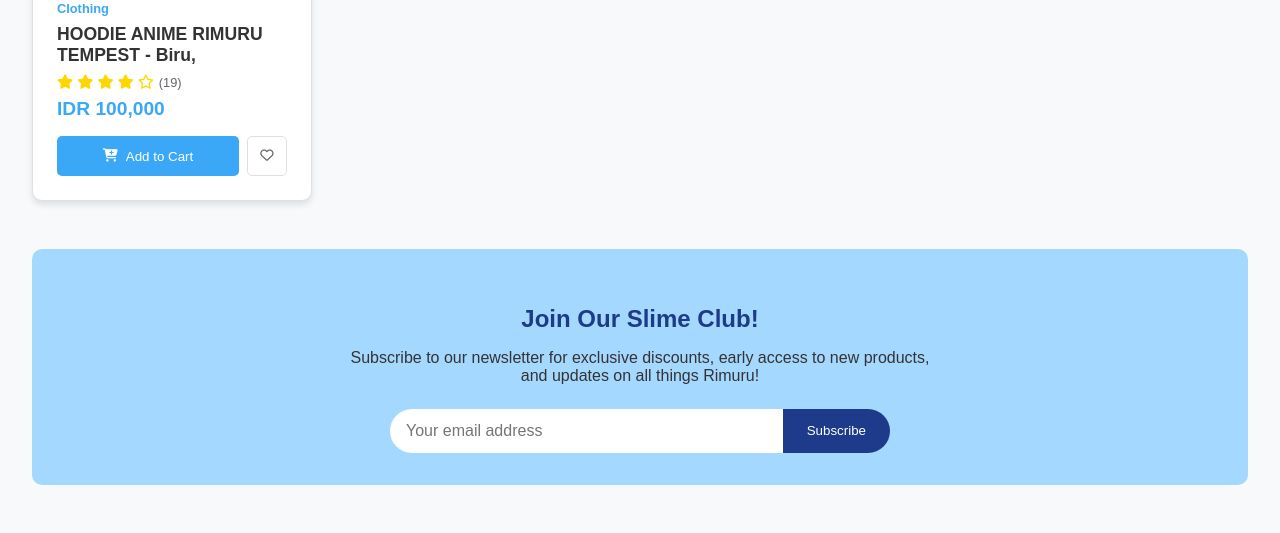
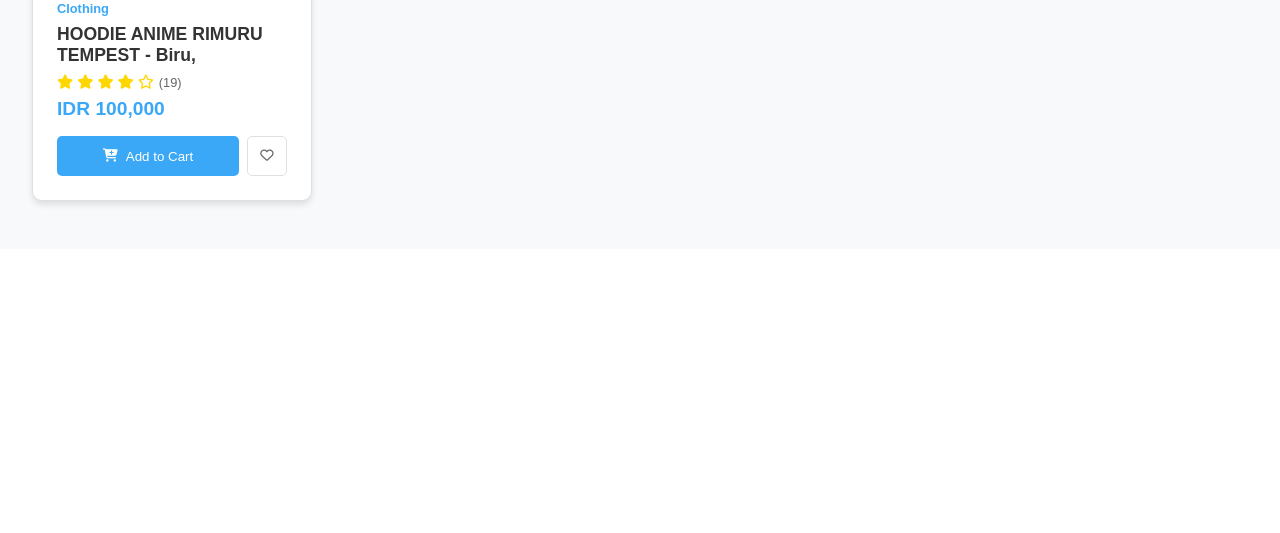
Before and after one commit to santstyle/Rimuru-Tempest, a PHP site: page /shop/shop.html in a window 1280 px wide. Shown: the part 2072-2605 px from the top of the page. After the commit the page ends 2279 px from the top, so only its background shows below. Run offline with PHP 8.4, Linux system fonts and the light colour scheme.

Commit message:
Add files via upload

```diff
--- a/shop/shop.css
+++ b/shop/shop.css
@@ -337,66 +337,6 @@
     background: var(--rimuru-blue);
 }
 
-/* Newsletter */
-.newsletter-section {
-    background-color: var(--rimuru-light-blue);
-    padding: 2rem;
-    border-radius: 10px;
-    text-align: center;
-    margin-bottom: 3rem;
-}
-
-body.dark-mode .newsletter-section {
-    background-color: rgba(58, 168, 246, 0.2);
-}
-
-.newsletter-title {
-    font-size: 1.5rem;
-    margin-bottom: 1rem;
-    color: var(--rimuru-dark-blue);
-}
-
-body.dark-mode .newsletter-title {
-    color: var(--rimuru-blue);
-}
-
-.newsletter-desc {
-    margin-bottom: 1.5rem;
-    max-width: 600px;
-    margin-left: auto;
-    margin-right: auto;
-}
-
-.newsletter-form {
-    display: flex;
-    max-width: 500px;
-    margin: 0 auto;
-}
-
-.newsletter-input {
-    flex: 1;
-    padding: 0.8rem 1rem;
-    border: none;
-    border-radius: 30px 0 0 30px;
-    font-size: 1rem;
-    outline: none;
-}
-
-.newsletter-submit {
-    background: var(--rimuru-dark-blue);
-    color: white;
-    border: none;
-    padding: 0 1.5rem;
-    border-radius: 0 30px 30px 0;
-    cursor: pointer;
-    transition: all 0.3s ease;
-    font-weight: 500;
-}
-
-.newsletter-submit:hover {
-    background: var(--rimuru-blue);
-}
-
 /* Responsive Design */
 @media (max-width: 1024px) {
     .main-nav .nav-list {
@@ -497,19 +437,6 @@
         width: 100%;
     }
 
-    .newsletter-form {
-        flex-direction: column;
-    }
-
-    .newsletter-input {
-        border-radius: 30px;
-        margin-bottom: 0.5rem;
-    }
-
-    .newsletter-submit {
-        border-radius: 30px;
-        padding: 0.8rem;
-    }
 }
 
 @media (max-width: 480px) {
--- a/shop/shop.html
+++ b/shop/shop.html
@@ -270,18 +270,6 @@
                 </div>
             </div>
         </div>
-
-        <!-- Newsletter -->
-        <div class="newsletter-section">
-            <h3 class="newsletter-title">Join Our Slime Club!</h3>
-            <p class="newsletter-desc">
-                Subscribe to our newsletter for exclusive discounts, early access to new products, and updates on all things Rimuru!
-            </p>
-            <form class="newsletter-form">
-                <input type="email" placeholder="Your email address" class="newsletter-input" required>
-                <button type="submit" class="newsletter-submit">Subscribe</button>
-            </form>
-        </div>
     </main>
     <script>
         async function loadNavigation() {
```
